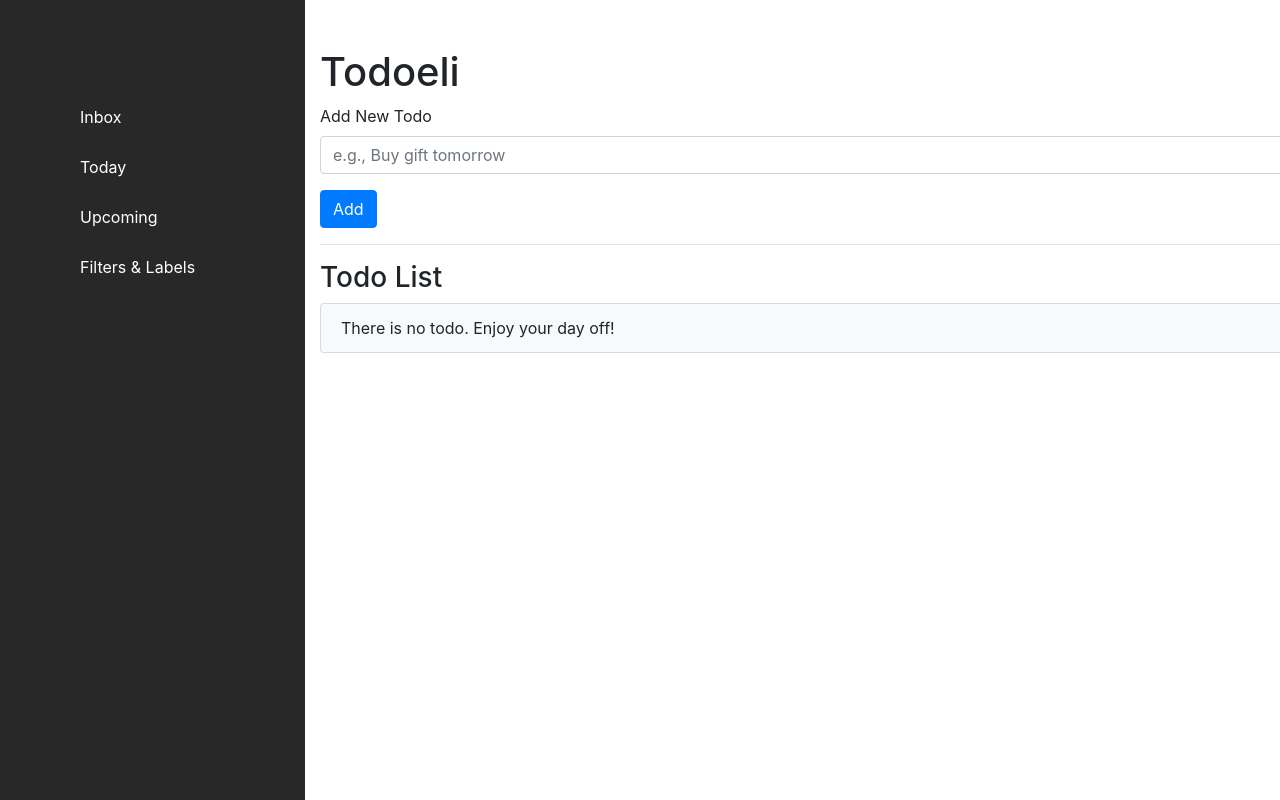
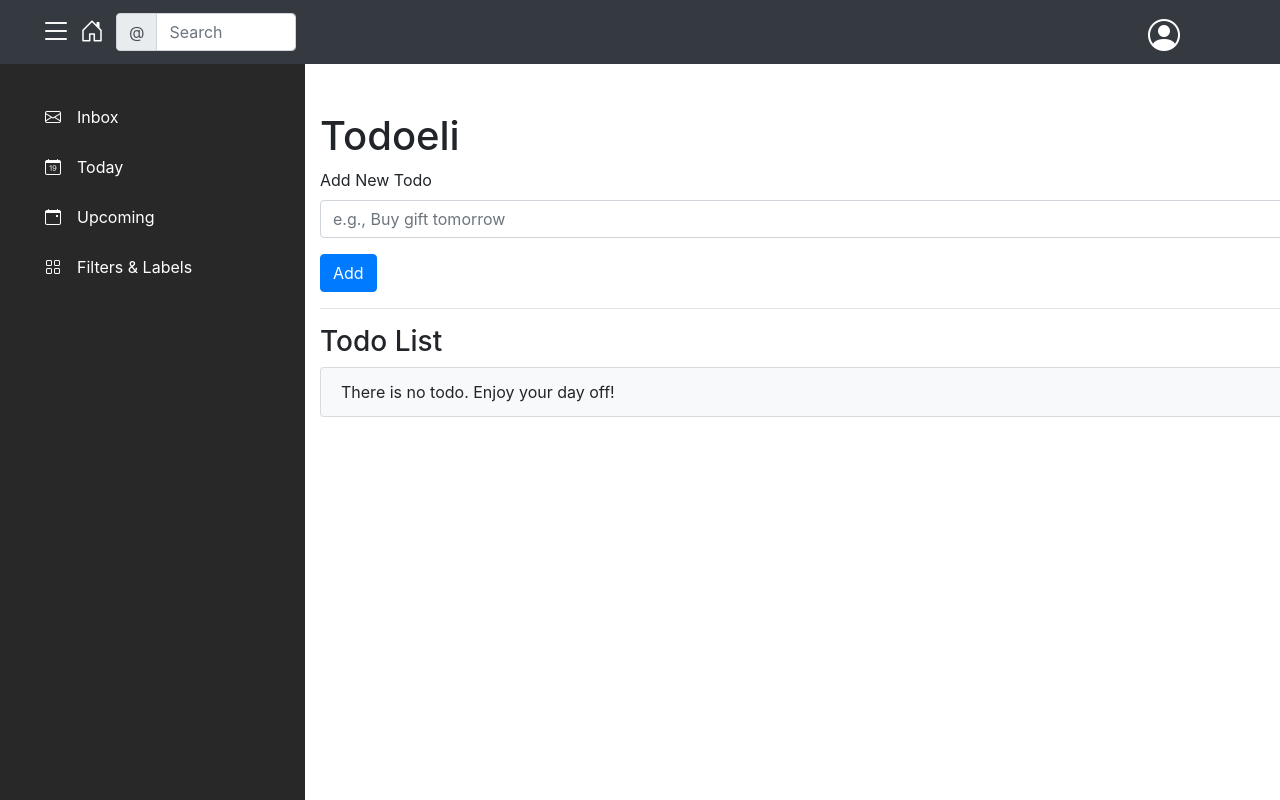
Before and after one commit to bilgihankose/todoapp, a Vue app: page / in a window 1280 px wide. Shown: the top 800 px of the page. Built offline with nearby package versions, Linux system fonts and the light colour scheme.

Commit message:
refactor needed

```diff
--- a/package.json
+++ b/package.json
@@ -19,8 +19,8 @@
     "babel-eslint": "^10.1.0",
     "eslint": "^6.7.2",
     "eslint-plugin-vue": "^6.2.2",
-    "vue-template-compiler": "^2.6.11",
-    "execa": "latest"
+    "execa": "latest",
+    "vue-template-compiler": "^2.6.11"
   },
   "eslintConfig": {
     "root": true,
--- a/public/index.html
+++ b/public/index.html
@@ -12,6 +12,10 @@
       integrity="sha384-zCbKRCUGaJDkqS1kPbPd7TveP5iyJE0EjAuZQTgFLD2ylzuqKfdKlfG/eSrtxUkn"
       crossorigin="anonymous"
     />
+    <link
+      rel="stylesheet"
+      href="https://cdn.jsdelivr.net/npm/bootstrap-icons@1.8.1/font/bootstrap-icons.css"
+    />
     <title>Todo App</title>
   </head>
   <body>
--- a/src/App.vue
+++ b/src/App.vue
@@ -1,6 +1,6 @@
 <template>
   <div>
-    <Sidebar></Sidebar>
+    <Navbar></Navbar>
     <div class="container mt-5">
       <todo-item></todo-item>
     </div>
@@ -9,13 +9,13 @@
 
 <script>
 import TodoItem from "./components/TodoItem.vue";
-import Sidebar from "./components/Sidebar.vue";
+import Navbar from "./components/Navbar.vue";
 
 export default {
   name: "App",
   components: {
     TodoItem,
-    Sidebar,
+    Navbar,
   },
 };
 </script>
--- /dev/null
+++ b/src/components/Navbar.vue
@@ -0,0 +1,66 @@
+<template>
+  <div>
+    <Sidebar></Sidebar>
+    <nav class="navbar text-white bg-dark">
+      <!-- Navbar content -->
+      <div class="nav-list">
+        <div class="left-side">
+          <span class="ml-4 hamburger">
+            <i class="bi bi-list align-middle" style="font-size: 2rem"></i>
+          </span>
+          <span class="ml-2">
+            <i
+              class="bi bi-house-door align-middle"
+              style="font-size: 1.5rem"
+            ></i>
+          </span>
+          <div class="input-group ml-3 for-position">
+            <div class="input-group-prepend">
+              <span class="input-group-text" id="basic-addon1">@</span>
+            </div>
+            <input
+              type="text"
+              class="form-control"
+              placeholder="Search"
+              aria-label="Search"
+              aria-describedby="basic-addon1"
+            />
+          </div>
+        </div>
+        <div class="right-side">
+          <span class="">
+            <i
+              class="bi bi-person-circle align-middle"
+              style="font-size: 2rem"
+            ></i>
+          </span>
+        </div>
+      </div>
+    </nav>
+  </div>
+</template>
+
+<script>
+import Sidebar from "./Sidebar.vue";
+
+export default {
+  name: "Navbar",
+  components: {
+    Sidebar,
+  },
+};
+</script>
+
+<style scoped>
+.for-position {
+  position: fixed;
+  top: 13px;
+  left: 100px;
+  width: 180px;
+}
+.right-side {
+  position: fixed;
+  top: 12px;
+  right: 100px;
+}
+</style>
--- a/src/components/Sidebar.vue
+++ b/src/components/Sidebar.vue
@@ -3,7 +3,10 @@
     <div class="list-holder">
       <div class="top-filter-container">
         <ul v-for="(item, key) in items" :key="key" class="top-filters">
-          <li class="item">{{ item.name }}</li>
+          <li class="item">
+            <span><i :class="item.icon"></i></span>
+            <span class="pl-3">{{ item.name }}</span>
+          </li>
         </ul>
       </div>
     </div>
@@ -18,23 +21,23 @@ export default {
       items: [
         {
           name: "Inbox",
-          icon: "dashboard",
+          icon: "bi bi-envelope",
           path: "/inbox",
         },
         {
           name: "Today",
-          icon: "users",
+          icon: "bi bi-calendar-date",
           path: "/today",
         },
         {
           name: "Upcoming",
-          icon: "cog",
+          icon: "bi bi-calendar-event",
           path: "/upcoming",
         },
         {
           name: "Filters & Labels",
-          icon: "cog",
-          path: "/upcoming",
+          icon: "bi bi-grid",
+          path: "/filters-and-labels",
         },
       ],
     };
@@ -48,7 +51,6 @@ export default {
   width: 305px;
   height: 100vh;
   background-color: #282828;
-  padding-left: 35px;
   position: fixed;
   left: 0;
   top: 0;
```
Also changed, not shown: 1 other file (tests, documents, lock files or other folders).
